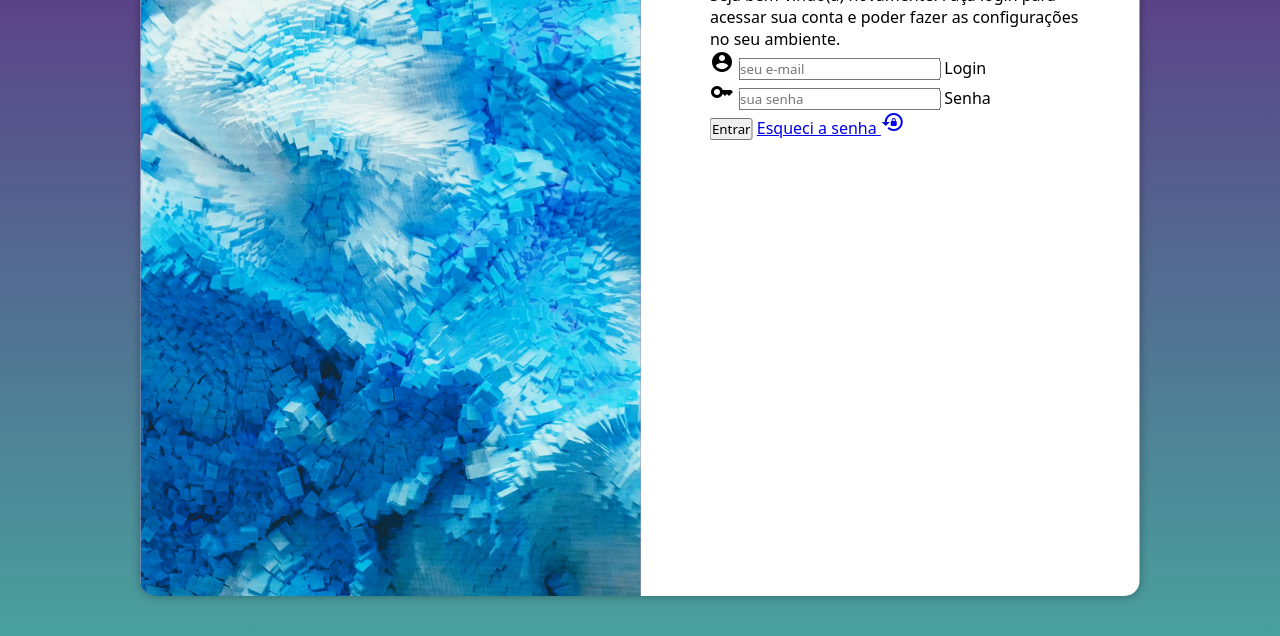
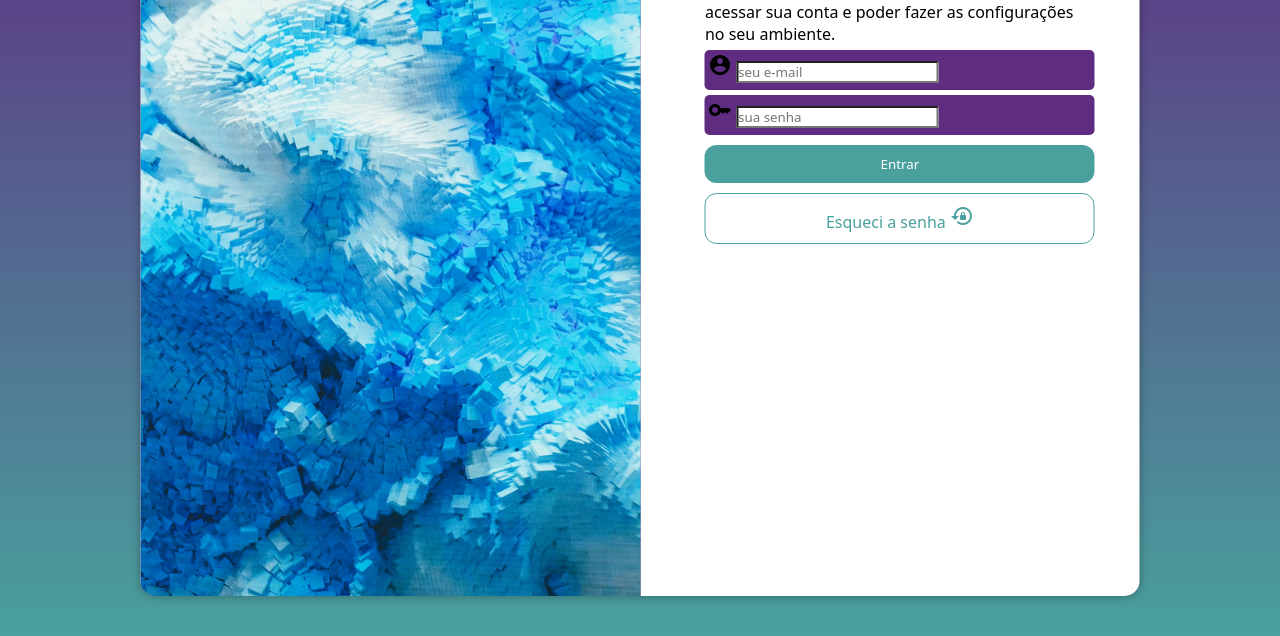
Before and after one commit to pedrohenriquesouza1/projeto-login, a plain HTML site: page index.html in a window 1280 px wide. Shown: the part 164-800 px from the top of the page. Drawn offline with Linux system fonts and the light colour scheme.

Commit message:
change buttons

```diff
--- a/estilos/style.css
+++ b/estilos/style.css
@@ -10,6 +10,7 @@
     :root {
         --verde: #49a09d;
         --roxo: #5f2c82;
+        --verde-campo: #096d69;
     }
 
     body {
@@ -48,7 +49,79 @@
     }
 
     #formulario {
-        padding: 10px;
+        padding: 5px;
         display: block;
     }
+
+    .campo {
+        background-color: var(--roxo);
+        width: 100%;
+        height: 40px;
+        border: none;
+        border-radius: 5px;
+        margin: 5px 0px;
+        padding: 3px;
+    }
+
+    label {
+        background-color: white;
+        display: none;
+    }
+
+    .campo input{
+        background-color: white;
+    }
+
+    .botao {
+        padding: 10px;
+        background-color: var(--verde);
+        display: block;
+        width: 100%;
+        border-radius: 12px;
+        color: white;
+        text-decoration: none;
+        border-style: none;
+        text-align: center;
+        cursor: pointer;
+        margin: auto;
+        margin-top: 10px;
+        margin-bottom: 10px;
+    }
+
+    .botao:hover {
+        background-color: #096d69;
+        color: white;
+        transition-duration: .5s;
+    }
+
+    a {
+        background-color: transparent;
+        padding: 10px;
+        text-align: center;
+        text-decoration: none;
+        color: var(--verde);
+        margin: auto;
+        width: 100%;
+        display: block;
+    }
+
+
+    #forgot {
+        background-color: transparent;
+        border: 1px solid var(--verde);
+        border-radius: 12px;
+        padding: 10px;
+        text-align: center;
+        text-decoration: none;
+        color: var(--verde);
+        margin: auto;
+        width: 100%;
+        cursor: pointer;
+    }
+
+    #forgot:hover {
+        background-color: rgb(135, 205, 202);
+        color: white;
+        transition-duration: .5s;
+    }
 }
--- a/index.html
+++ b/index.html
@@ -27,10 +27,12 @@
                         <input type="password" name="senha" id="isenha" placeholder="sua senha" autocomplete="current-password" required minlength="8" maxlength="16">
                         <label for="isenha">Senha</label>
                     </div>
-                    <input type="submit" value="Entrar">
-                    <a href="forgot.html" class="botao">
-                        Esqueci a senha <i class="material-icons">lock_reset</i>
-                    </a>
+                    <input type="submit" value="Entrar" class="botao">
+                        <div >
+                            <a href="forgot.html" id="forgot">
+                                Esqueci a senha <i class="material-icons">lock_reset</i>
+                            </a>
+                        </div>
                 </form>
             </div>
         </section>
```
